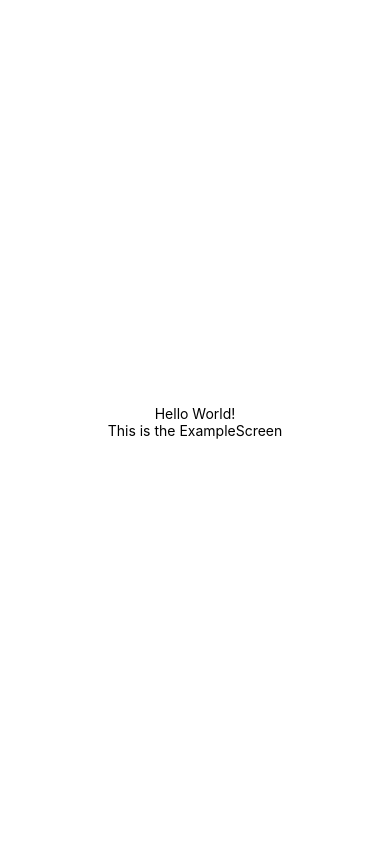
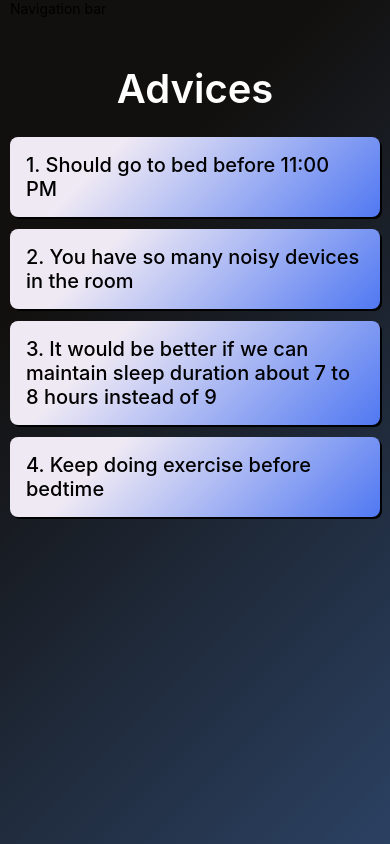
Before and after one commit to duytien2909/QLDAPM_SleepBetter, a React Native app: screen / in a window 390 px wide. Built offline with nearby package versions, Linux system fonts and the light colour scheme.

Commit message:
Update advice screen

```diff
--- a/App.js
+++ b/App.js
@@ -1,13 +1,11 @@
-import { StyleSheet, Text, View } from 'react-native';
-
-import ExampleScreen from './src/screens/ExampleScreen';
+import AdvicesScreen from "./src/screens/AdvicesScreen";
 
 export default function App() {
   return (
     // tạo 1 screen mới trong src/screen
     // import vào đây
     // có thể tạo components thì để trong src/components
-    <ExampleScreen/>
+    <AdvicesScreen />
     // đây là màn hình ví dụ nha, tạo branch mới thì xóa tag này đi, chỉ để tag bạn làm vào đây
   );
 }
--- /dev/null
+++ b/components/AdviceItem.js
@@ -0,0 +1,45 @@
+import { useState } from "react";
+import { Text, View, StyleSheet } from "react-native";
+
+//TODO: Replace this later
+const ADVICE_CONTENT =
+  "Lorem ipsum dolor sit amet, consectetur adipiscing elit, sed do eiusmod tempor incididunt ut labore et dolore magna aliqua. Ut enim ad minim veniam, quis nostrud exercitation ullamco laboris nisi ut aliquip ex ea commodo consequat. Duis aute irure dolor in reprehenderit in voluptate velit esse cillum dolore eu fugiat nulla pariatur. Excepteur sint occaecat cupidatat non proident, sunt in culpa qui officia deserunt mollit anim id est laborum.";
+
+const AdviceItem = ({ title }) => {
+  const [isExpanded, setIsExpanded] = useState(false);
+
+  return (
+    <View style={styles.container}>
+      <Text
+        onPress={() => setIsExpanded((prev) => !prev)}
+        style={styles.adviceTitle}
+      >
+        {title}
+      </Text>
+      {isExpanded && <Text style={styles.adviceContent}>{ADVICE_CONTENT}</Text>}
+    </View>
+  );
+};
+
+const styles = StyleSheet.create({
+  container: {
+    padding: "1rem",
+    backgroundColor: "#5078f2",
+    backgroundImage: "linear-gradient(315deg, #5078f2 0%, #efe9f4 74%)",
+    borderRadius: "0.5rem",
+    shadowOffset: {
+      height: "0.125rem",
+      width: "0.125rem",
+    },
+  },
+  adviceTitle: {
+    fontSize: "1.25rem",
+    fontWeight: "500",
+  },
+  adviceContent: {
+    marginTop: "0.625rem",
+    fontSize: "1rem",
+  },
+});
+
+export default AdviceItem;
--- /dev/null
+++ b/src/screens/AdvicesScreen.js
@@ -0,0 +1,53 @@
+import { StyleSheet, Text, View } from "react-native";
+import AdviceItem from "../../components/AdviceItem";
+
+//TODO: Replace this later
+const SAMPLE_ADVICES = [
+  "Should go to bed before 11:00 PM",
+  "You have so many noisy devices in the room",
+  "It would be better if we can maintain sleep duration about 7 to 8 hours instead of 9",
+  "Keep doing exercise before bedtime",
+];
+
+const AdvicesScreen = () => {
+  return (
+    <View style={styles.container}>
+      {/* TODO: Replace this as main navbar later since we didn't sync screens yet */}
+      <Text style={styles.navbar}>Navigation bar</Text>
+      <Text style={styles.title}>Advices</Text>
+      <View style={styles.adviceContainer}>
+        {SAMPLE_ADVICES.map((advice, index) => (
+          <AdviceItem title={`${index + 1}. ${advice}`} />
+        ))}
+      </View>
+    </View>
+  );
+};
+
+const styles = StyleSheet.create({
+  navbar: {
+    height: "3rem",
+  },
+  container: {
+    flex: 1,
+    backgroundColor: "#fff",
+    paddingHorizontal: "0.625rem",
+    backgroundColor: "#2b4162",
+    backgroundImage: "linear-gradient(315deg, #2b4162 0%, #12100e 74%)",
+  },
+  title: {
+    fontSize: "2.5rem",
+    width: "100%",
+    textAlign: "center",
+    marginTop: "1rem",
+    fontWeight: "600",
+    color: "white",
+  },
+  adviceContainer: {
+    marginTop: "1.5rem",
+    display: "flex",
+    gap: "0.75rem",
+  },
+});
+
+export default AdvicesScreen;
```
